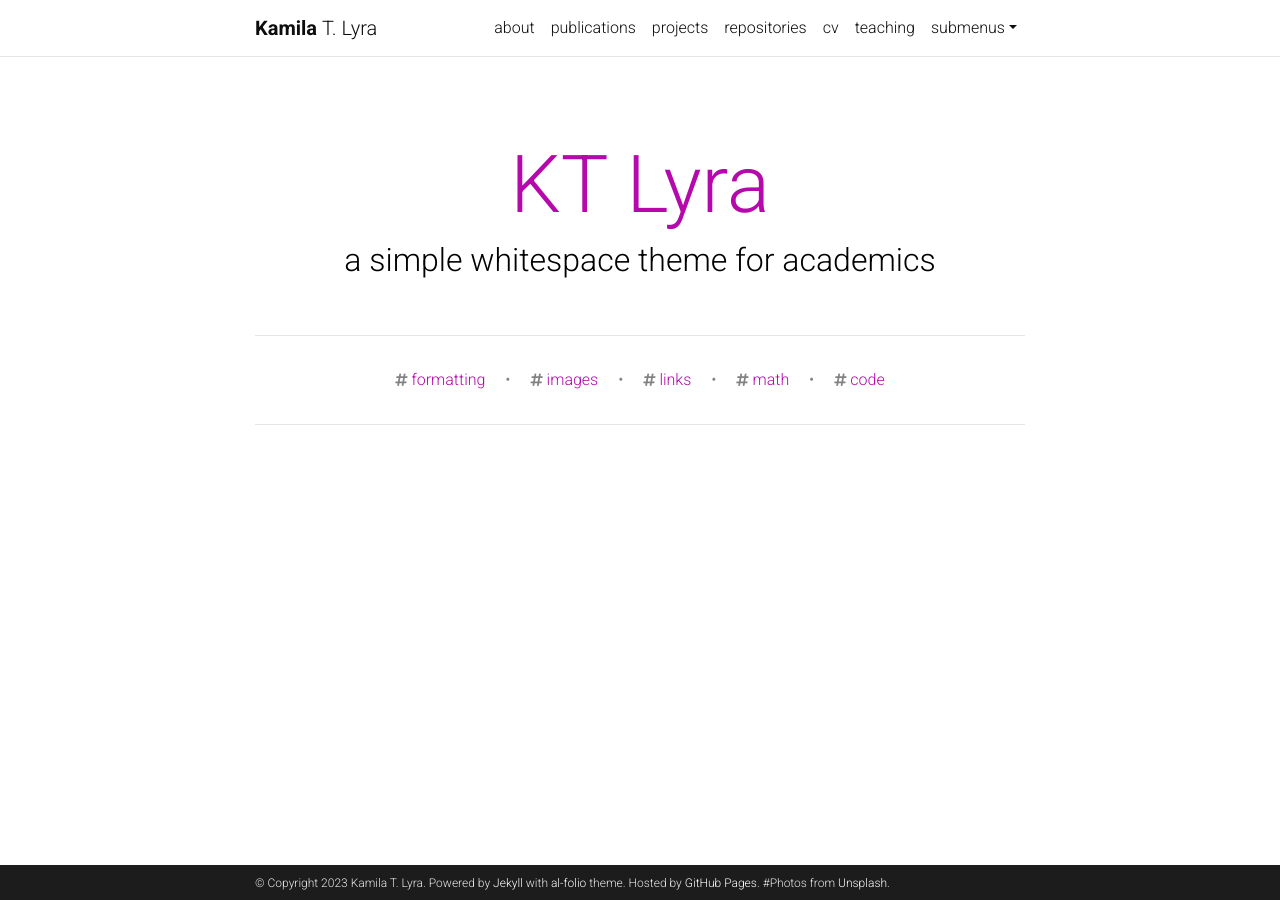
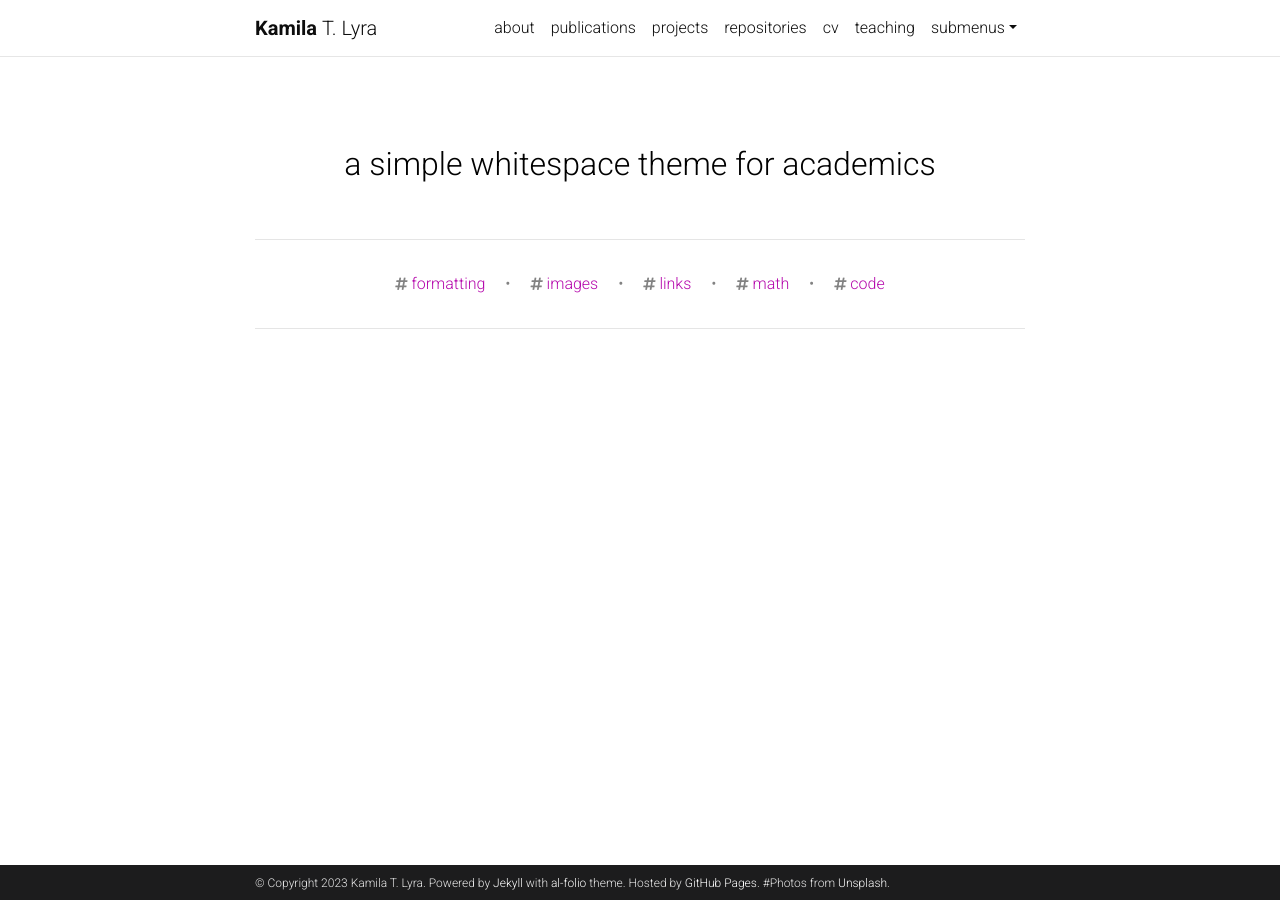
Before and after one commit to Kamilalyra/Kamilalyra.github.io, a Jekyll site: the page built from blog/index.html, in a window 1280 px wide. Built offline with Jekyll 4.4.1, drawn with Linux system fonts in a browser that asks for light colours; the list of posts is cut into pages by our own code; comment, search, counter and statistics services are not loaded; a style sheet for code colours, icons or effects is not loaded.

Commit message:
Update _config.yml

```diff
--- a/_config.yml
+++ b/_config.yml
@@ -116,7 +116,7 @@
 # Blog
 # -----------------------------------------------------------------------------
 
-blog_name: KT Lyra # blog_name will be displayed in your blog page
+blog_name: # blog_name will be displayed in your blog page
 blog_nav_title: # your blog must have a title for it to be displayed in the nav bar
 blog_description: a simple whitespace theme for academics
 permalink: /blog/:year/:title/
```
